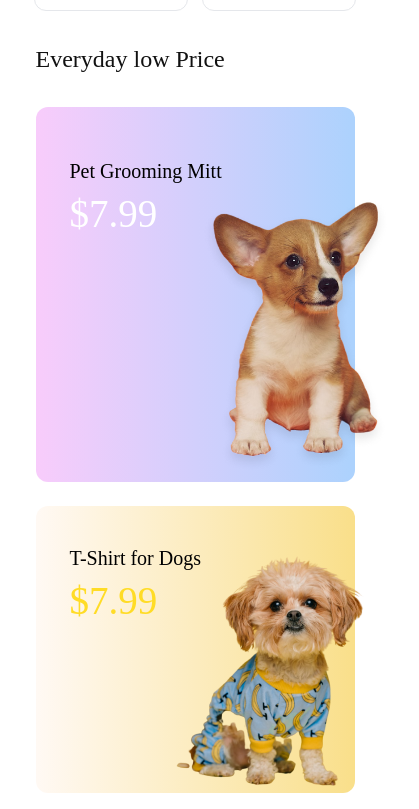
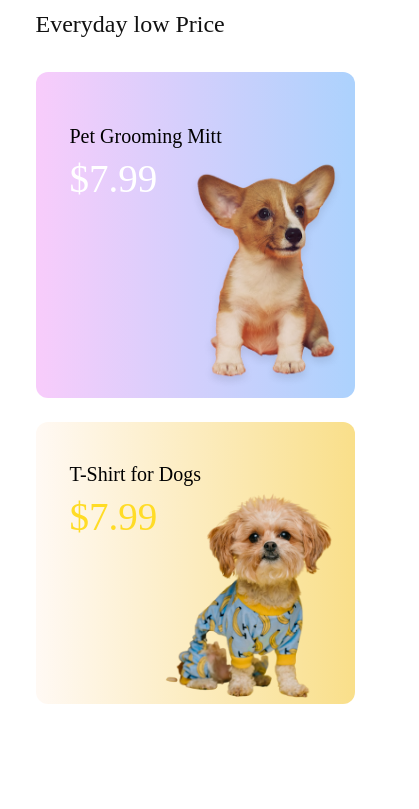
Before and after one commit to MughniRayhan/Browse-Pets, a plain HTML site: page index.html in a window 390 px wide. Shown: the part 2291-3100 px from the top of the page, 419 px wide, since content can reach past the window. After the commit the page ends 3011 px from the top, so only its background shows below. Drawn offline with nearby package versions, Linux system fonts and the light colour scheme; a web font is replaced by a local one.

Commit message:
add  some changes

```diff
--- a/index.html
+++ b/index.html
@@ -275,7 +275,7 @@
                 <img
                   src="./images/cute-pet-small.png"
                   alt=""
-                  class="mt-[-70px]"
+                  class="mt-[-70px] w-[200px] ml-[-20px] lg:w-[300px] lg:ml-0"
                 />
               </div>
             </div>
@@ -563,7 +563,7 @@
             <img
               src="images/cute-dog-mid.png"
               alt=""
-              class="lg:ml-[-40px] w-[240px] lg:w-[400px] lg:h-[500px] ml-[-90px] mt-20 lg:mt-[-6px]"
+              class="lg:ml-[-40px] w-[200px] lg:w-[400px] lg:h-[500px] ml-[-100px] mt-20 lg:mt-[-6px]"
             />
           </div>
           <div
@@ -589,7 +589,7 @@
             <img
               src="images/cute-pet-small.png"
               alt=""
-              class="w-[270px] ml-[-70px] mt-[-30px] lg:hidden block"
+              class="w-[200px] ml-[-80px] lg:hidden block"
             />
           </div>
         </div>
```
